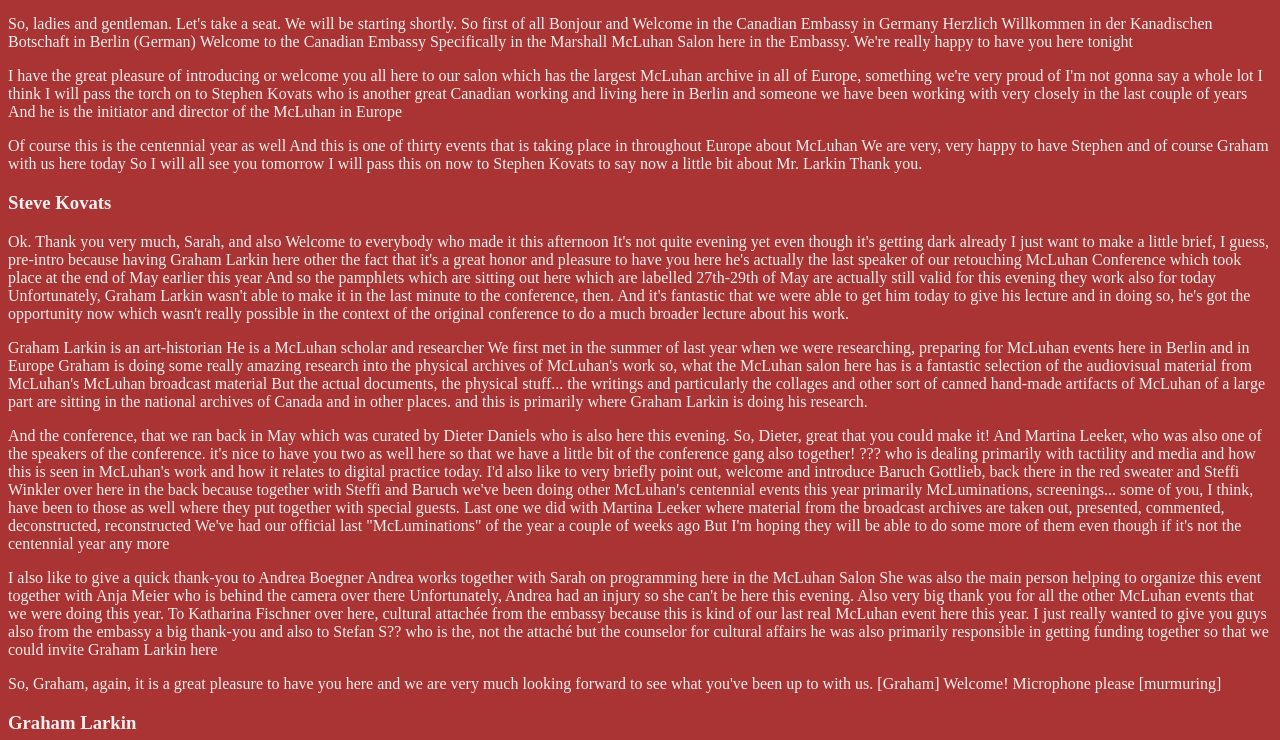
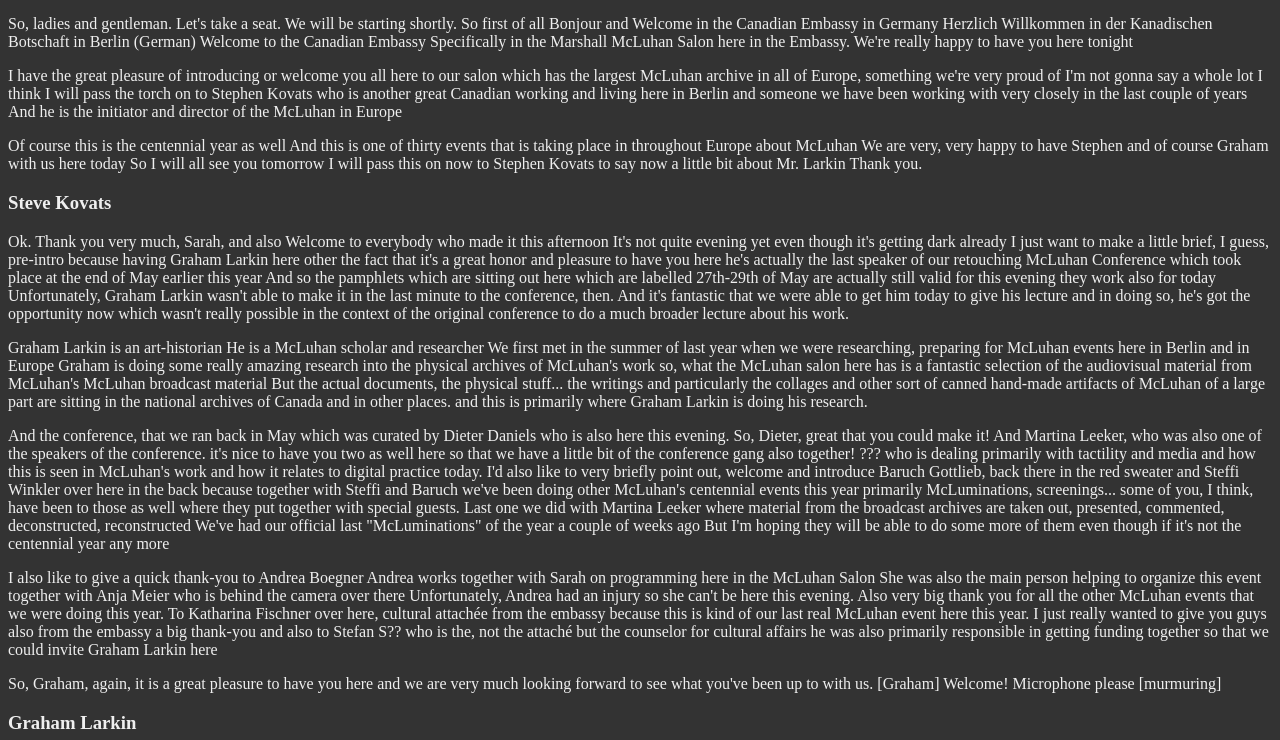
Before and after one commit to hybrid-publishing-lab/hybrid-lecture-player, a plain HTML site: page hybridvideo/index.html in a window 1280 px wide. Shown: the part 307-1047 px from the top of the page. Drawn offline with nearby package versions, Linux system fonts and the light colour scheme; a script that the page names is missing.

Commit message:
Colour change

```diff
--- a/hybridvideo/css/app.css
+++ b/hybridvideo/css/app.css
@@ -1,5 +1,5 @@
 html {
-    background-color: #a33;
+    background-color: #333;
     color: #efefef;
 }
 
```
